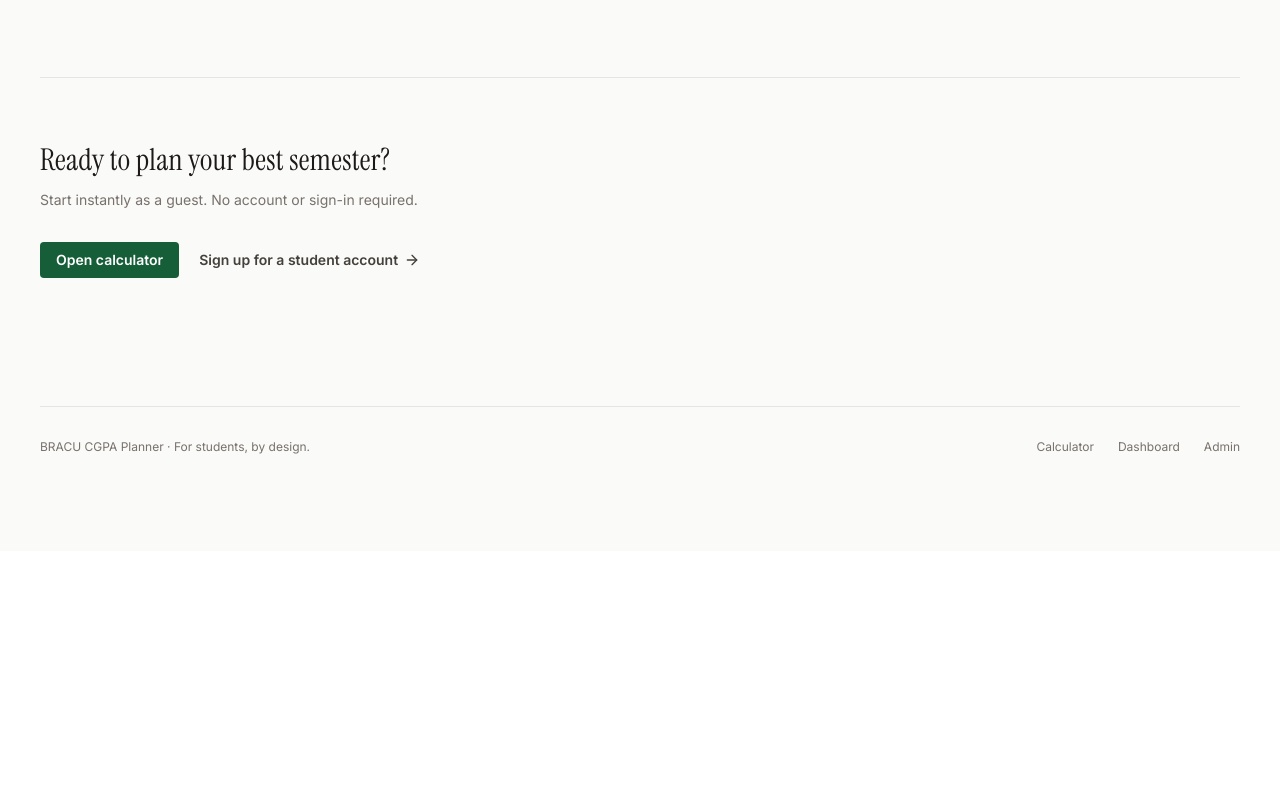
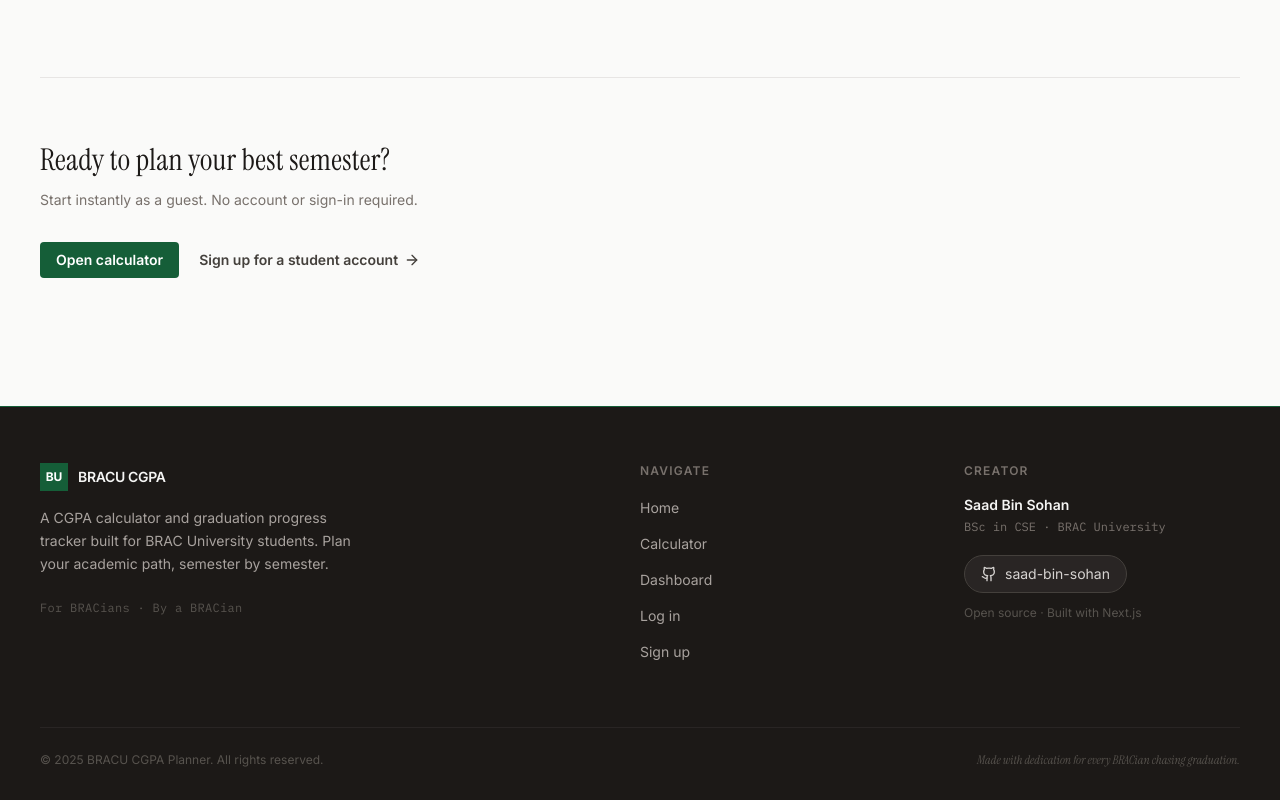
Before and after one commit to saad-bin-sohan/CGPA-calculator-for-bracu, a Next.js app in the folder frontend/: page / in a window 1280 px wide. Shown: the part 1431-2231 px from the top of the page. Before the commit the page ends 1982 px from the top, so only its background shows below. Built offline with nearby package versions, Linux system fonts and the light colour scheme; no server answers.

Commit message:
feat: redesign footer

```diff
--- a/frontend/app/layout.tsx
+++ b/frontend/app/layout.tsx
@@ -1,5 +1,6 @@
 import type { Metadata } from 'next';
 import './globals.css';
+import Footer from '../components/Footer';
 import NavBar from '../components/NavBar';
 
 export const metadata: Metadata = {
@@ -13,6 +14,7 @@ export default function RootLayout({ children }: { children: React.ReactNode })
       <body className="min-h-screen bg-stone-50 text-stone-900 antialiased">
         <NavBar />
         <main className="container py-12 sm:py-16">{children}</main>
+        <Footer />
       </body>
     </html>
   );
--- a/frontend/app/page.tsx
+++ b/frontend/app/page.tsx
@@ -138,21 +138,6 @@ export default function Home() {
           </Link>
         </div>
       </section>
-
-      <footer className="mt-16 flex flex-col gap-4 border-t border-stone-200 py-8 text-xs text-stone-500 sm:flex-row sm:items-center sm:justify-between">
-        <span>BRACU CGPA Planner · For students, by design.</span>
-        <div className="flex gap-6">
-          <Link href="/calculator" className="text-stone-500 transition-colors hover:text-stone-900">
-            Calculator
-          </Link>
-          <Link href="/dashboard" className="text-stone-500 transition-colors hover:text-stone-900">
-            Dashboard
-          </Link>
-          <Link href="/admin/login" className="text-stone-500 transition-colors hover:text-stone-900">
-            Admin
-          </Link>
-        </div>
-      </footer>
     </>
   );
 }
--- /dev/null
+++ b/frontend/components/Footer.tsx
@@ -0,0 +1,103 @@
+import Link from 'next/link';
+import { Github } from 'lucide-react';
+
+export default function Footer() {
+  return (
+    <footer className="bg-stone-900 text-stone-400">
+      <div className="h-px bg-primary-700" />
+
+      <div className="container">
+        <div className="grid grid-cols-1 gap-10 py-14 md:grid-cols-[2fr_1fr_1fr] md:gap-12">
+          <div>
+            <Link href="/" className="flex items-center gap-2.5">
+              <span className="flex h-7 w-7 items-center justify-center bg-primary-700 text-xs font-bold text-white">
+                BU
+              </span>
+              <span className="text-sm font-semibold tracking-tight text-stone-100">BRACU CGPA</span>
+            </Link>
+            <p className="mt-4 max-w-xs text-sm leading-relaxed text-stone-400">
+              A CGPA calculator and graduation progress tracker built for BRAC University students.
+              Plan your academic path, semester by semester.
+            </p>
+            <p className="mt-6 text-xs font-mono tracking-wide text-stone-600">
+              For BRACians · By a BRACian
+            </p>
+          </div>
+
+          <div>
+            <p className="mb-4 text-xs font-semibold uppercase tracking-widest text-stone-500">
+              Navigate
+            </p>
+            <ul className="list-none space-y-3">
+              <li>
+                <Link
+                  href="/"
+                  className="text-sm text-stone-400 transition-colors duration-150 hover:text-primary-300"
+                >
+                  Home
+                </Link>
+              </li>
+              <li>
+                <Link
+                  href="/calculator"
+                  className="text-sm text-stone-400 transition-colors duration-150 hover:text-primary-300"
+                >
+                  Calculator
+                </Link>
+              </li>
+              <li>
+                <Link
+                  href="/dashboard"
+                  className="text-sm text-stone-400 transition-colors duration-150 hover:text-primary-300"
+                >
+                  Dashboard
+                </Link>
+              </li>
+              <li>
+                <Link
+                  href="/login"
+                  className="text-sm text-stone-400 transition-colors duration-150 hover:text-primary-300"
+                >
+                  Log in
+                </Link>
+              </li>
+              <li>
+                <Link
+                  href="/signup"
+                  className="text-sm text-stone-400 transition-colors duration-150 hover:text-primary-300"
+                >
+                  Sign up
+                </Link>
+              </li>
+            </ul>
+          </div>
+
+          <div>
+            <p className="mb-4 text-xs font-semibold uppercase tracking-widest text-stone-500">
+              Creator
+            </p>
+            <p className="text-sm font-semibold text-stone-100">Saad Bin Sohan</p>
+            <p className="mt-1 text-xs font-mono text-stone-500">BSc in CSE · BRAC University</p>
+            <a
+              href="https://github.com/saad-bin-sohan"
+              target="_blank"
+              rel="noopener noreferrer"
+              className="mt-5 inline-flex items-center gap-2 rounded-full border border-stone-700 bg-stone-800 px-4 py-2 text-sm text-stone-300 transition-all duration-200 hover:border-primary-600 hover:bg-stone-700 hover:text-primary-300"
+            >
+              <Github className="h-4 w-4" />
+              saad-bin-sohan
+            </a>
+            <p className="mt-3 text-xs text-stone-600">Open source · Built with Next.js</p>
+          </div>
+        </div>
+
+        <div className="mt-2 flex flex-col gap-3 border-t border-stone-800 pt-6 pb-8 sm:flex-row sm:items-center sm:justify-between">
+          <span className="text-xs text-stone-600">© 2025 BRACU CGPA Planner. All rights reserved.</span>
+          <span className="text-xs font-display italic text-stone-600">
+            Made with dedication for every BRACian chasing graduation.
+          </span>
+        </div>
+      </div>
+    </footer>
+  );
+}
```
